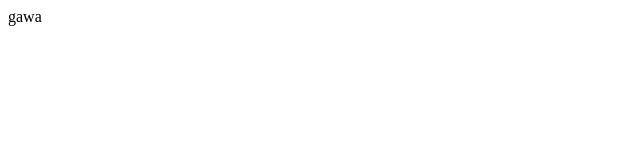
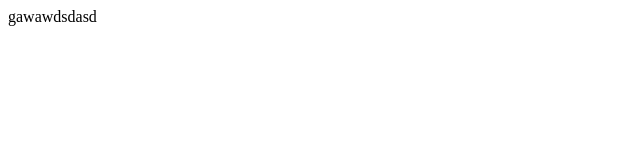
Before and after one commit to songchangjing/git-demo, a plain HTML site: page index.html in a window 1280 px wide. Shown: the full height of the page, 0-640 px from the left. Drawn offline with Linux system fonts and the light colour scheme.

Commit message:
third save

```diff
--- a/index.html
+++ b/index.html
@@ -6,6 +6,6 @@
   <title>Document</title>
 </head>
 <body>
-  gawa
+  gawawdsdasd
 </body>
 </html>
```
